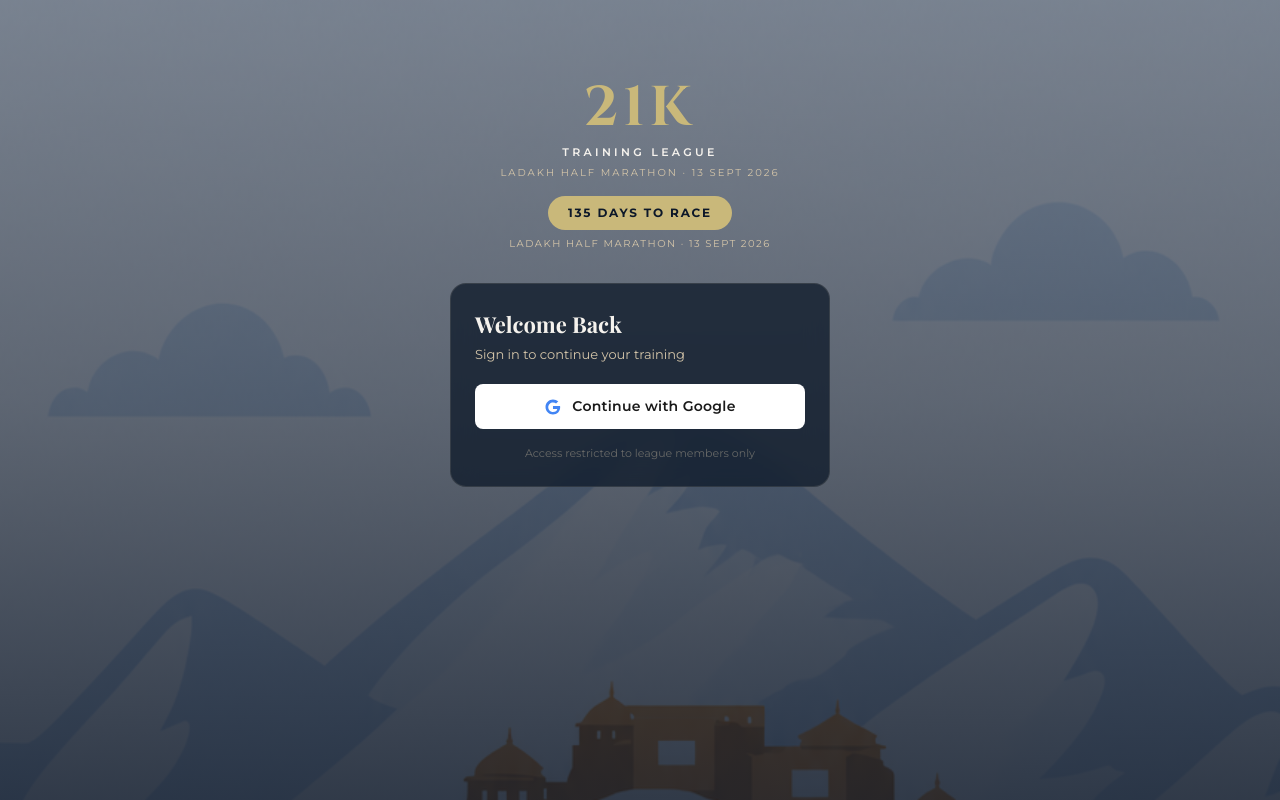
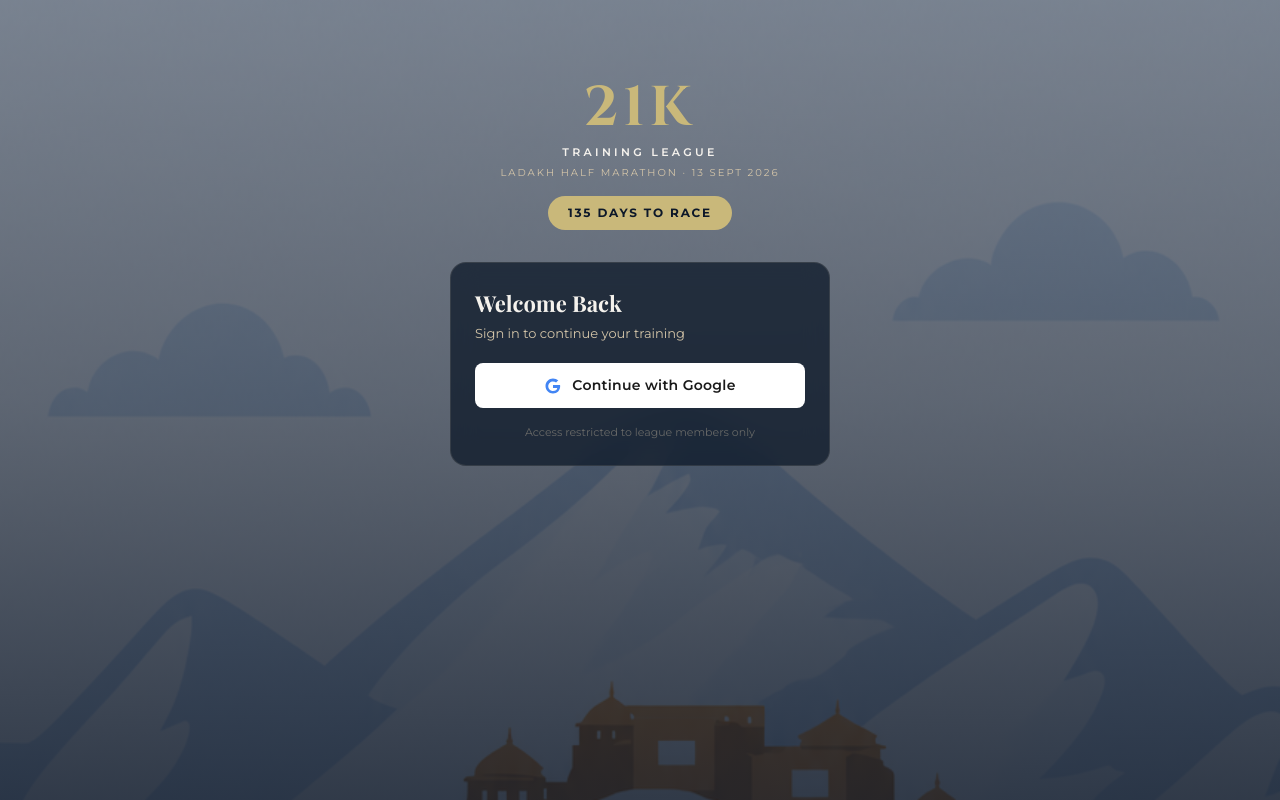
Before and after one commit to yash199746-star/21k-training-league, a Next.js app: page /login in a window 1280 px wide. Built offline with nearby package versions, Linux system fonts and the light colour scheme; a web font is replaced by a local one.

Commit message:
Hide CountdownPill subtitle on login page
Added showSubtitle prop (default true) to CountdownPill.
Login page passes showSubtitle={false} since the subtitle already
appears explicitly in the logo section above.

Co-Authored-By: Claude Sonnet 4.6 <noreply@anthropic.com>

```diff
--- a/src/app/login/page.tsx
+++ b/src/app/login/page.tsx
@@ -91,7 +91,7 @@ function LoginForm() {
           LADAKH HALF MARATHON · 13 SEPT 2026
         </p>
         <div style={{ marginBottom: "32px" }}>
-          <CountdownPill />
+          <CountdownPill showSubtitle={false} />
         </div>
       </div>
 
--- a/src/components/CountdownPill.tsx
+++ b/src/components/CountdownPill.tsx
@@ -1,7 +1,7 @@
 "use client"
 import { useState, useEffect } from 'react'
 
-export default function CountdownPill() {
+export default function CountdownPill({ showSubtitle = true }: { showSubtitle?: boolean } = {}) {
   const [days, setDays] = useState<number | null>(null)
 
   useEffect(() => {
@@ -29,6 +29,7 @@ export default function CountdownPill() {
       }}>
         {days} DAYS TO RACE
       </div>
+      {showSubtitle && (
         <p style={{
           fontFamily: 'Montserrat, sans-serif',
           fontSize: '10px',
@@ -39,6 +40,7 @@ export default function CountdownPill() {
         }}>
           LADAKH HALF MARATHON · 13 SEPT 2026
         </p>
+      )}
     </div>
   )
 }
```
Lines whose indentation alone changed are shown as unchanged.
